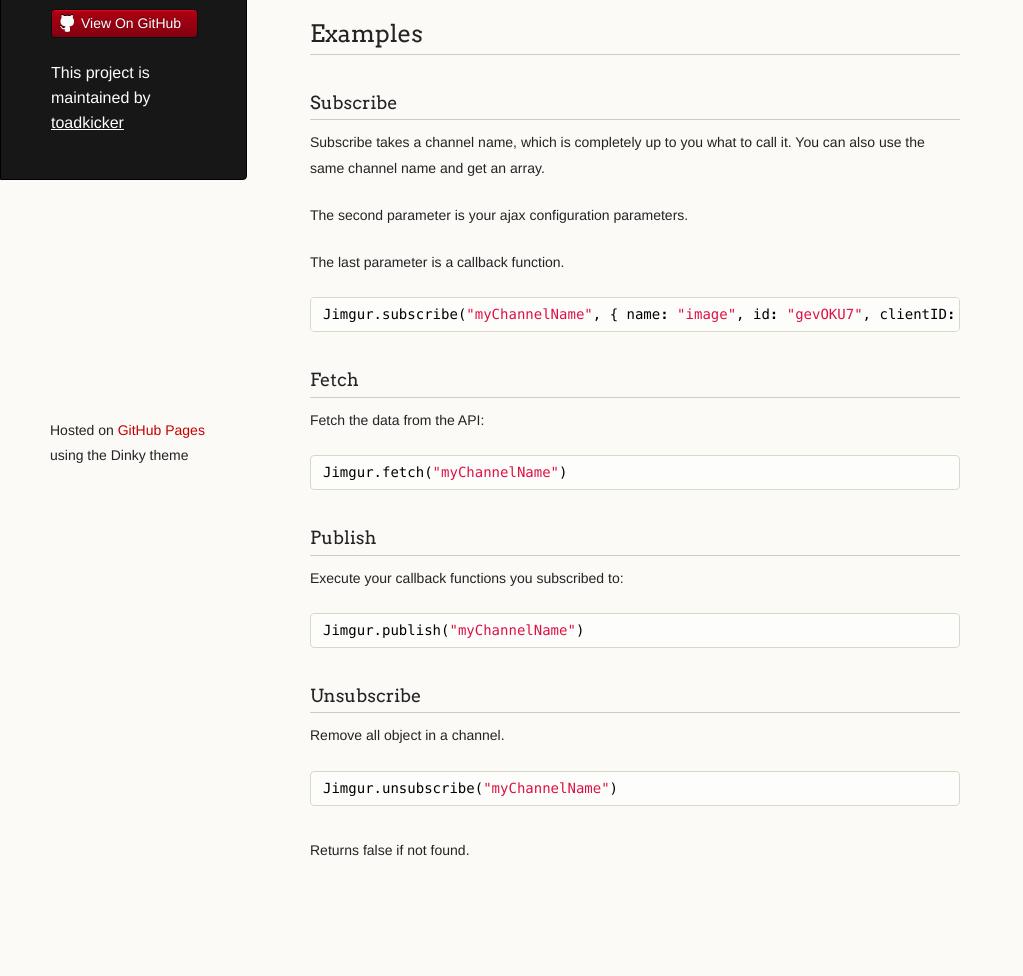
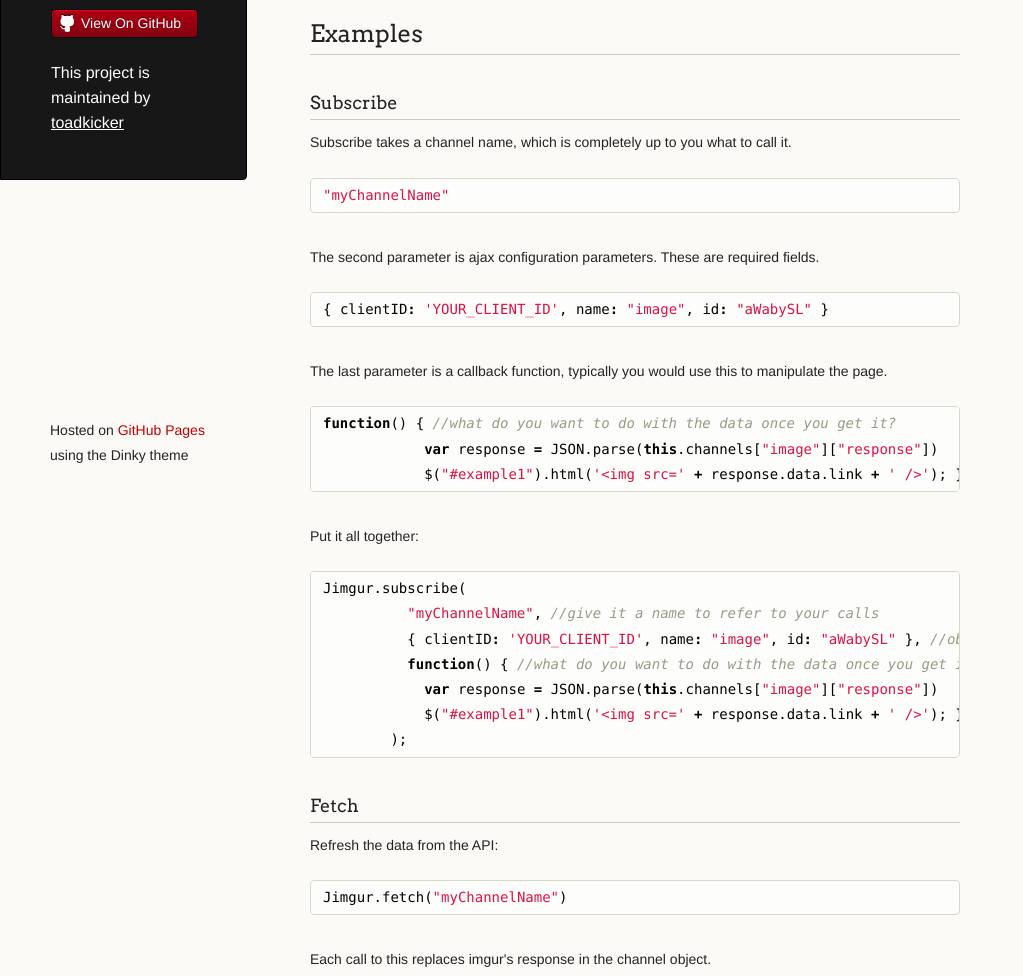
Before and after one commit to toadkicker/jimgur, a plain HTML site: page index.html in a window 1280 px wide. Shown: the part 300-1276 px from the top of the page, without its empty margins (0-1023 px from the left). Before the commit the page ends 1235 px from the top, so only its background shows below. Drawn offline with Linux system fonts and the light colour scheme.

Commit message:
Create gh-pages branch via GitHub

```diff
--- a/index.html
+++ b/index.html
@@ -48,22 +48,43 @@
 <h3>
 <a name="subscribe" class="anchor" href="#subscribe"><span class="octicon octicon-link"></span></a>Subscribe</h3>
 
-<p>Subscribe takes a channel name, which is completely up to you what to call it. You can also use the same channel name and get an array.</p>
+<p>Subscribe takes a channel name, which is completely up to you what to call it.</p>
 
-<p>The second parameter is your ajax configuration parameters. </p>
+<div class="highlight"><pre><span class="s2">"myChannelName"</span>
+</pre></div>
 
-<p>The last parameter is a callback function.</p>
+<p>The second parameter is ajax configuration parameters. These are required fields.</p>
 
-<div class="highlight"><pre><span class="nx">Jimgur</span><span class="p">.</span><span class="nx">subscribe</span><span class="p">(</span><span class="s2">"myChannelName"</span><span class="p">,</span> <span class="p">{</span> <span class="nx">name</span><span class="o">:</span> <span class="s2">"image"</span><span class="p">,</span> <span class="nx">id</span><span class="o">:</span> <span class="s2">"gevOKU7"</span><span class="p">,</span> <span class="nx">clientID</span><span class="o">:</span> <span class="s2">"YOUR_CLIENT_ID"</span><span class="p">},</span> <span class="kd">function</span><span class="p">()</span> <span class="p">{</span> <span class="nx">alert</span><span class="p">(</span><span class="s2">"ching!"</span><span class="p">);</span> <span class="p">}</span> <span class="p">);</span>
+<div class="highlight"><pre><span class="p">{</span> <span class="nx">clientID</span><span class="o">:</span> <span class="s1">'YOUR_CLIENT_ID'</span><span class="p">,</span> <span class="nx">name</span><span class="o">:</span> <span class="s2">"image"</span><span class="p">,</span> <span class="nx">id</span><span class="o">:</span> <span class="s2">"aWabySL"</span> <span class="p">}</span>
+</pre></div>
+
+<p>The last parameter is a callback function, typically you would use this to manipulate the page.</p>
+
+<div class="highlight"><pre><span class="kd">function</span><span class="p">()</span> <span class="p">{</span> <span class="c1">//what do you want to do with the data once you get it?</span>
+            <span class="kd">var</span> <span class="nx">response</span> <span class="o">=</span> <span class="nx">JSON</span><span class="p">.</span><span class="nx">parse</span><span class="p">(</span><span class="k">this</span><span class="p">.</span><span class="nx">channels</span><span class="p">[</span><span class="s2">"image"</span><span class="p">][</span><span class="s2">"response"</span><span class="p">])</span>
+            <span class="nx">$</span><span class="p">(</span><span class="s2">"#example1"</span><span class="p">).</span><span class="nx">html</span><span class="p">(</span><span class="s1">'&lt;img src='</span> <span class="o">+</span> <span class="nx">response</span><span class="p">.</span><span class="nx">data</span><span class="p">.</span><span class="nx">link</span> <span class="o">+</span> <span class="s1">' /&gt;'</span><span class="p">);</span> <span class="p">}</span>
+</pre></div>
+
+<p>Put it all together:</p>
+
+<div class="highlight"><pre><span class="nx">Jimgur</span><span class="p">.</span><span class="nx">subscribe</span><span class="p">(</span>
+          <span class="s2">"myChannelName"</span><span class="p">,</span> <span class="c1">//give it a name to refer to your calls</span>
+          <span class="p">{</span> <span class="nx">clientID</span><span class="o">:</span> <span class="s1">'YOUR_CLIENT_ID'</span><span class="p">,</span> <span class="nx">name</span><span class="o">:</span> <span class="s2">"image"</span><span class="p">,</span> <span class="nx">id</span><span class="o">:</span> <span class="s2">"aWabySL"</span> <span class="p">},</span> <span class="c1">//object literal that says what you want to get from imgur</span>
+          <span class="kd">function</span><span class="p">()</span> <span class="p">{</span> <span class="c1">//what do you want to do with the data once you get it?</span>
+            <span class="kd">var</span> <span class="nx">response</span> <span class="o">=</span> <span class="nx">JSON</span><span class="p">.</span><span class="nx">parse</span><span class="p">(</span><span class="k">this</span><span class="p">.</span><span class="nx">channels</span><span class="p">[</span><span class="s2">"image"</span><span class="p">][</span><span class="s2">"response"</span><span class="p">])</span>
+            <span class="nx">$</span><span class="p">(</span><span class="s2">"#example1"</span><span class="p">).</span><span class="nx">html</span><span class="p">(</span><span class="s1">'&lt;img src='</span> <span class="o">+</span> <span class="nx">response</span><span class="p">.</span><span class="nx">data</span><span class="p">.</span><span class="nx">link</span> <span class="o">+</span> <span class="s1">' /&gt;'</span><span class="p">);</span> <span class="p">}</span>
+        <span class="p">);</span>
 </pre></div>
 
 <h3>
 <a name="fetch" class="anchor" href="#fetch"><span class="octicon octicon-link"></span></a>Fetch</h3>
 
-<p>Fetch the data from the API:</p>
+<p>Refresh the data from the API:</p>
 
 <div class="highlight"><pre><span class="nx">Jimgur</span><span class="p">.</span><span class="nx">fetch</span><span class="p">(</span><span class="s2">"myChannelName"</span><span class="p">)</span>
 </pre></div>
+
+<p>Each call to this replaces imgur's response in the channel object.</p>
 
 <h3>
 <a name="publish" class="anchor" href="#publish"><span class="octicon octicon-link"></span></a>Publish</h3>
@@ -76,7 +97,7 @@
 <h3>
 <a name="unsubscribe" class="anchor" href="#unsubscribe"><span class="octicon octicon-link"></span></a>Unsubscribe</h3>
 
-<p>Remove all object in a channel.</p>
+<p>Remove all objects in a channel.</p>
 
 <div class="highlight"><pre><span class="nx">Jimgur</span><span class="p">.</span><span class="nx">unsubscribe</span><span class="p">(</span><span class="s2">"myChannelName"</span><span class="p">)</span>
 </pre></div>
```
Also changed, not shown: params.json (+1 -1 lines).
